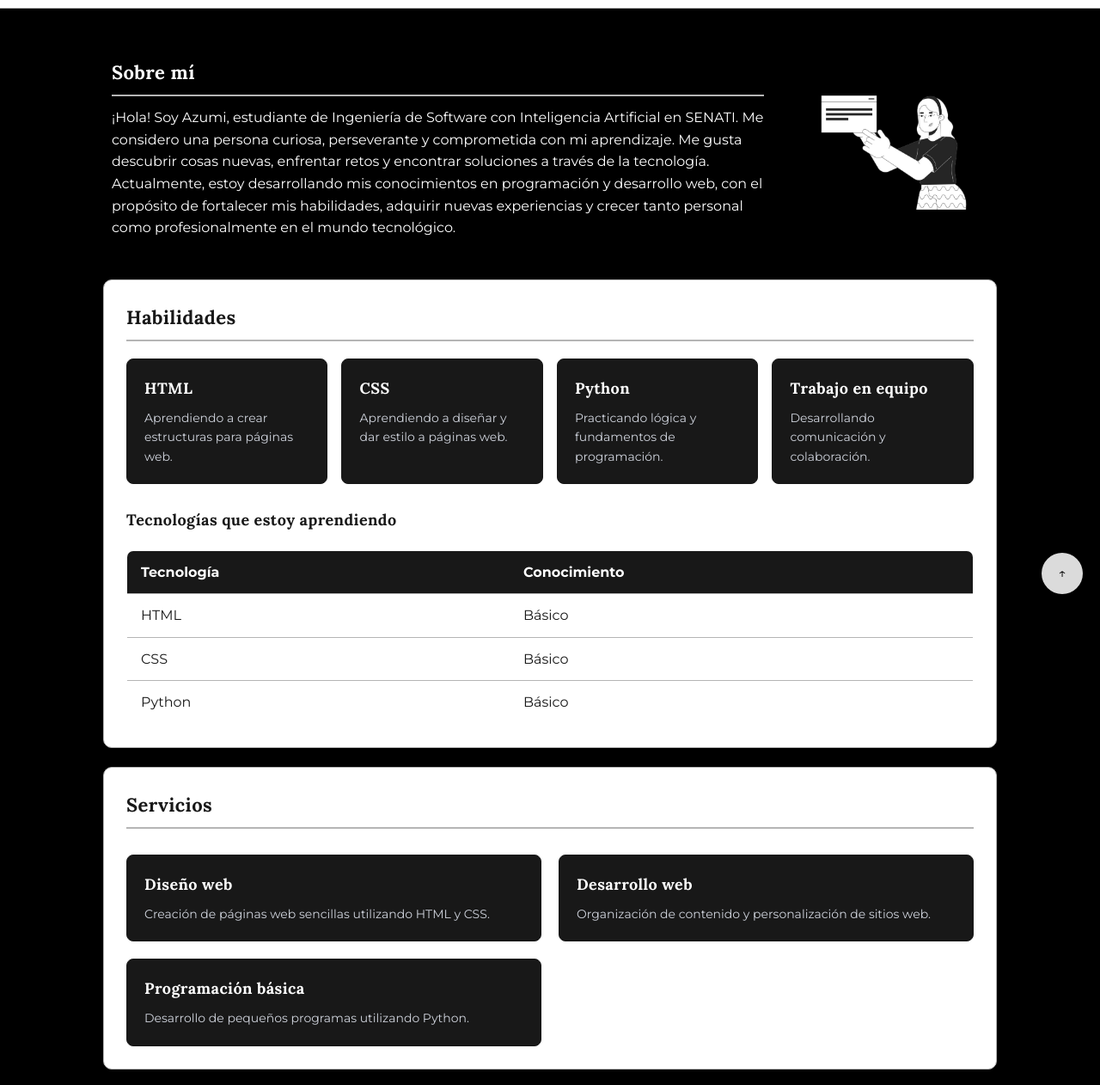
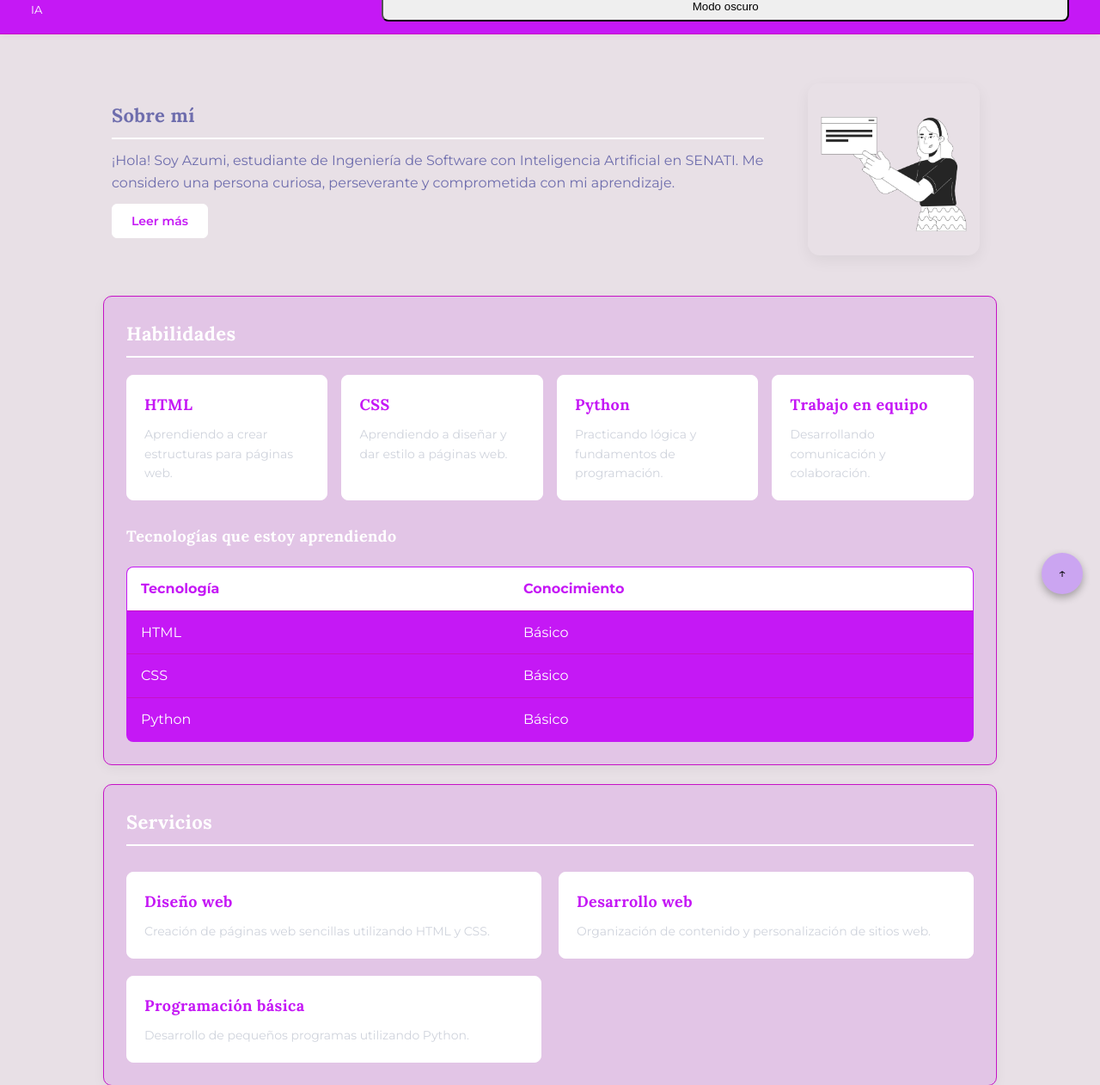
Before and after one commit to Azumi-MT/reto_html, a plain HTML site: page index.html in a window 1280 px wide. Shown: the part 89-1351 px from the top of the page at 86% size. Drawn offline with Linux system fonts and the light colour scheme.

Commit message:
boton de leer mas ,modo osuro,arreglo en servicio

```diff
--- a/estilo.css
+++ b/estilo.css
@@ -1,17 +1,17 @@
 /* 1. VARIABLES DE COLOR */
 :root {
-    --blanco-puro: #ffffff;  /* Blanco puro para cabecera, tarjetas, tabla e inputs */
-    --fondo-claro: #000000;  /* Negro para el fondo general de la página */
-    --superficie: #ffffff;   /* Blanco para el fondo de las tarjetas principales */
-    --gris-borde: #b5b5b5;   /* Gris suave para bordes y líneas divisorias */
-    --gris-texto: #333333;   /* Gris oscuro para mejor lectura en párrafos */
-    --negro: #181818;        /* Negro suave para títulos, botones y tarjetas destacadas */
-    --primario: #dbdbdb;     /* Gris claro para el botón volver arriba */
+    --blanco-puro: #c518f5;  /* Blanco puro para cabecera, tarjetas, tabla e inputs */
+    --fondo-claro:#e8e0e6;  /* Negro para el fondo general de la página */
+    --superficie: #e2c5e6;   /* Blanco para el fondo de las tarjetas principales */
+    --gris-borde:#c611c6;   /* Gris suave para bordes y líneas divisorias */
+    --gris-texto: #ffffff;   /* Gris oscuro para mejor lectura en párrafos */
+    --negro:#ffffff ;        /* Negro suave para títulos, botones y tarjetas destacadas */
+    --primario: #cba5f1;     /* Gris claro para el botón volver arriba */
 }
 
 
 /* 2. REINICIO Y ESTILOS GENERALES */
-* {
+*{
     box-sizing: border-box;
     margin: 0;
     padding: 0;
@@ -38,14 +38,14 @@ h1, h2, h3 {
 }
 
 .titulo-especial {
-    color: #ffffff;
+    color: #6e6dad;
 }
 
 h2 {
     color: var(--negro);
     font-size: 22px;
     font-weight: 700;
-    border-bottom: 2px solid var(--gris-borde);
+    border-bottom: 2px solid var(--negro);
     padding-bottom: 8px;
     width: 100%;
 }
@@ -55,7 +55,7 @@ p {
 }
 
 .parrafo-especial {
-    color: #ffffff;
+    color: #6e6dad;
 }
 
 
@@ -297,7 +297,7 @@ main {
 }
 
 .tarjeta-proyecto p {
-    color: var(--gris-texto);
+    color: var(--negro);
     font-size: 14px;
     margin-bottom: 15px;
 }
@@ -416,9 +416,9 @@ select,
 textarea {
     width: 100%;
     padding: 12px 14px;
-    background-color: var(--blanco-puro);
+    background-color: var(--negro);
     color: var(--negro);
-    border: 1px solid var(--gris-borde);
+    border: 1px solid var(--blanco-puro);
     border-radius: 6px;
     font: inherit;
     transition: border-color 0.25s ease;
@@ -542,3 +542,66 @@ form .boton {
         grid-template-columns: 1fr;
     }
 }
+/* 19. Modo oscuro */
+.boton-tema {
+margin-top: 1rem;
+padding: 0.5rem 1rem;
+border-radius: 8px;
+cursor: pointer;
+}
+body.oscuro {
+--blanco-puro: #a3a6fa;
+--fondo-claro: #000000;
+--superficie: #000000;
+--gris-borde:#a3a6fa;
+--gris-texto: #ffffff;
+--negro:      #8e77f6;
+--primario: #a3a6fa;
+}
+body.oscuro .tarjeta { background-color: #000000; }
+/* Clase para ocultar elementos */
+.oculto {
+    display: none;
+}
+
+/* Estilos para la fila y mini-tarjetas de servicios */
+.fila {
+    display: grid;
+    grid-template-columns: repeat(2, 1fr);
+    gap: 20px;
+    margin-top: 10px;
+}
+
+.mini-tarjeta {
+    display: flex;
+    flex-direction: column;
+    justify-content: flex-start;
+    gap: 8px;
+    padding: 20px;
+    background-color: var(--negro);
+    color: var(--blanco-puro);
+    border: 1px solid var(--negro);
+    border-radius: 8px;
+    transition: transform 0.25s ease, box-shadow 0.25s ease;
+}
+
+.mini-tarjeta h3 {
+    color: var(--blanco-puro);
+    font-size: 18px;
+}
+
+.mini-tarjeta p {
+    color: #cfd3dc;
+    font-size: 14px;
+}
+
+.mini-tarjeta:hover {
+    transform: translateY(-4px);
+    box-shadow: 0 8px 18px rgba(0, 0, 0, 0.25);
+}
+
+@media (max-width: 720px) {
+    .fila {
+        grid-template-columns: 1fr;
+    }
+}
--- a/index.html
+++ b/index.html
@@ -11,13 +11,19 @@
     <link href="https://fonts.googleapis.com/css2?family=Lora:wght@400;500;600;700&family=Montserrat:wght@400;500;600;700&display=swap" rel="stylesheet">
 
     <link rel="stylesheet" href="estilo.css">
+    <script src="js/app.js" defer></script>
+
+
 </head>
 
 <body>
 
     <header class="cabecera">
+        <p class="saludo" id="saludo">Hola</p>
         <h1>Bienvenid@s a mi portafolio</h1>
-        <p>Hola, soy Azumi, estudiante de Ingeniería de Software con IA</p>
+
+        <div><p>Hola, soy Azumi, estudiante de Ingeniería de Software con IA</p>
+        </div>
         <nav class="menu">
             <a href="#sobre-mi">Sobre mí</a>
             <a href="#habilidades">Habilidades</a>
@@ -27,6 +33,8 @@
             <a href="#mis-metas">Mis metas</a>
             <a href="#contacto">Contacto</a>
         </nav>
+        <button class="boton-tema"
+                   id="boton-tema">Modo oscuro</button>
     </header>
 
     <main>
@@ -37,9 +45,12 @@
                 <p class="parrafo-especial">
                     ¡Hola! Soy Azumi, estudiante de Ingeniería de Software con Inteligencia Artificial en SENATI.
                     Me considero una persona curiosa, perseverante y comprometida con mi aprendizaje.
-                    Me gusta descubrir cosas nuevas, enfrentar retos y encontrar soluciones a través de la tecnología.
-                    Actualmente, estoy desarrollando mis conocimientos en programación y desarrollo web, con el propósito de fortalecer mis habilidades, adquirir nuevas experiencias y crecer tanto personal como profesionalmente en el mundo tecnológico.
                 </p>
+               <p class="extra oculto parrafo-especial">
+                 Me gusta descubrir cosas nuevas, enfrentar retos y encontrar soluciones a través de la tecnología.
+                 Actualmente, estoy desarrollando mis conocimientos en programación y desarrollo web, con el propósito de fortalecer mis habilidades, adquirir nuevas experiencias y crecer tanto personal como profesionalmente en el mundo tecnológico.
+              </p>
+                <button class="boton" id="leer-mas" type="button">Leer más</button>
             </div>
 
             <div class="hero-imagen">
@@ -101,22 +112,7 @@
         <section class="seccion" id="servicios">
             <h2>Servicios</h2>
 
-            <div class="contenedor-servicios">
-                <article class="tarjeta-servicio">
-                    <h3>Diseño web</h3>
-                    <p>Creación de páginas web sencillas utilizando HTML y CSS.</p>
-                </article>
-
-                <article class="tarjeta-servicio">
-                    <h3>Desarrollo web</h3>
-                    <p>Organización de contenido y personalización de sitios web.</p>
-                </article>
-
-                <article class="tarjeta-servicio">
-                    <h3>Programación básica</h3>
-                    <p>Desarrollo de pequeños programas utilizando Python.</p>
-                </article>
-            </div>
+            <div class="fila" id="servicios-lista"></div>
         </section>
 
         <section class="seccion" id="proyectos">
--- /dev/null
+++ b/js/app.js
@@ -0,0 +1,67 @@
+// 1. Prueba de conexión
+console.log("app.js conectado");
+
+// 3. Saludo según la hora
+const hora = new Date().getHours();
+let saludo = "Buenas noches";
+if (hora >= 5 && hora < 12) {
+    saludo = "Buenos días";
+} else if (hora >= 12 && hora < 19) {
+    saludo = "Buenas tardes";
+}
+const mensaje = `${saludo}, gracias por tu visita`;
+document.querySelector("#saludo").textContent = mensaje;
+
+// 4. Modo oscuro
+const botonTema = document.querySelector("#boton-tema");
+botonTema.addEventListener("click", function () {
+    document.body.classList.toggle("oscuro");
+    if (document.body.classList.contains("oscuro")) {
+        botonTema.textContent = "Modo claro";
+    } else {
+        botonTema.textContent = "Modo oscuro";
+    }
+});
+
+// 5. Botón Leer más / Leer menos
+const botonLeerMas = document.querySelector("#leer-mas");
+const parrafoExtra = document.querySelector(".extra");
+
+botonLeerMas.addEventListener("click", function () {
+    parrafoExtra.classList.toggle("oculto");
+    if (parrafoExtra.classList.contains("oculto")) {
+        botonLeerMas.textContent = "Leer más";
+    } else {
+        botonLeerMas.textContent = "Leer menos";
+    }
+});
+
+// 6. Servicios dinámicos
+const servicios = [
+    {
+        titulo: "Diseño web",
+        texto: "Creación de páginas web sencillas utilizando HTML y CSS."
+    },
+    {
+        titulo: "Desarrollo web",
+        texto: "Organización de contenido y personalización de sitios web."
+    },
+    {
+        titulo: "Programación básica",
+        texto: "Desarrollo de pequeños programas utilizando Python."
+    }
+];
+
+function crearServicio(servicio) {
+    return `
+        <article class="mini-tarjeta">
+            <h3>${servicio.titulo}</h3>
+            <p>${servicio.texto}</p>
+        </article>
+    `;
+}
+
+const listaServicios = document.querySelector("#servicios-lista");
+for (const servicio of servicios) {
+    listaServicios.innerHTML += crearServicio(servicio);
+}
```
